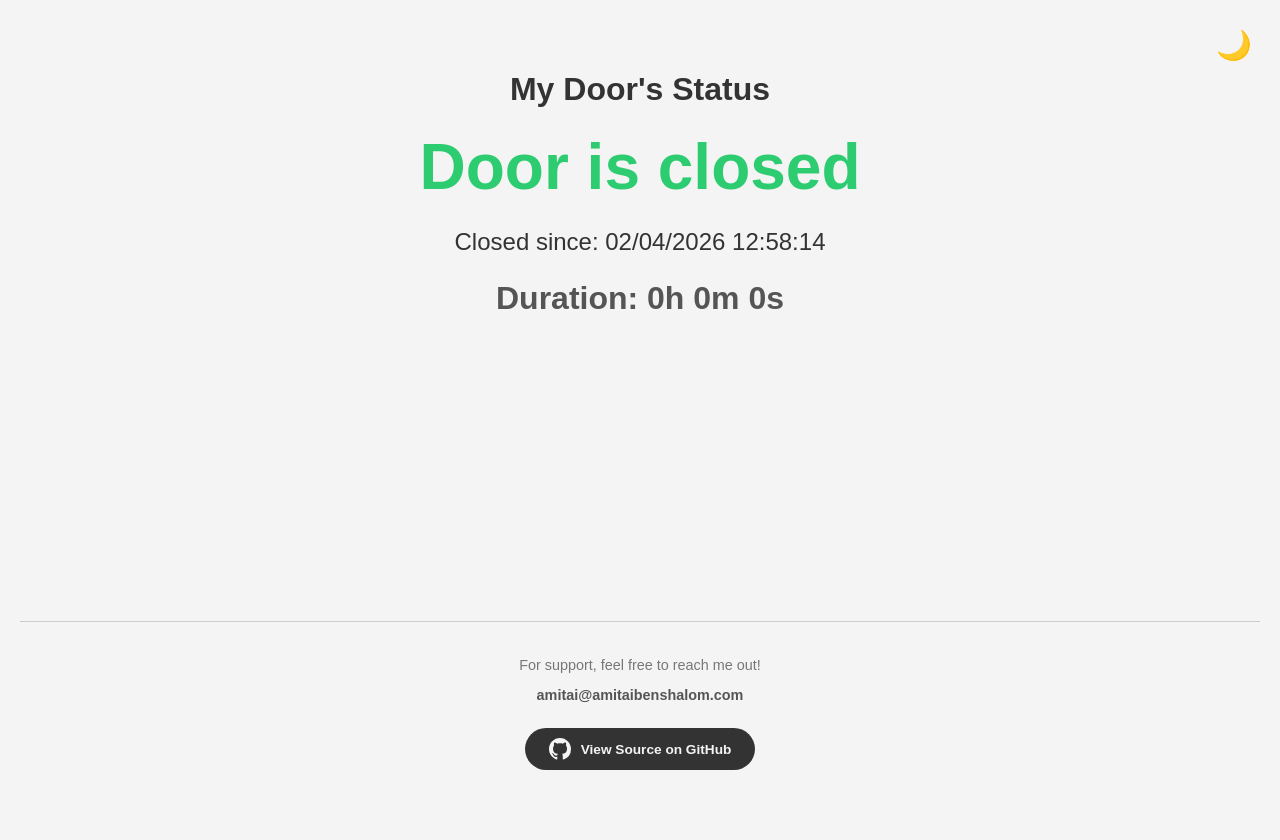
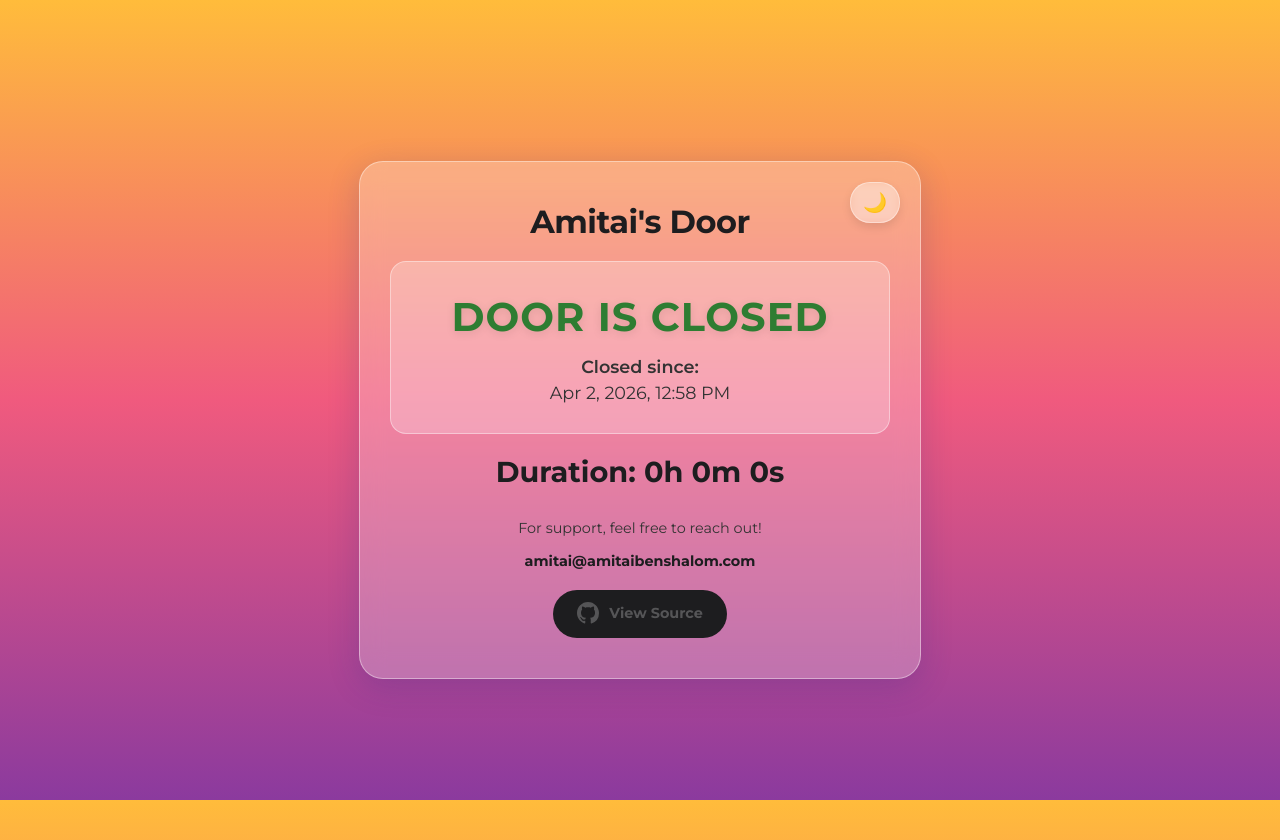
Before and after one commit to amitaibenshalom/Smart-Door, a Flask app: page / in a window 1280 px wide. Before the commit the page ends 770 px from the top, so only its background shows below. Run offline with Flask 2, Linux system fonts and the light colour scheme; parts of the project's set-up code (start-up, migrations or seed data) failed here and were passed over.

Commit message:
updated UI

```diff
--- a/Server/templates/index.html
+++ b/Server/templates/index.html
@@ -1,12 +1,20 @@
 <!doctype html>
-<html>
+<html lang="en">
     <head>
         <title>Amitai's Door</title>
         <meta name="viewport" content="width=device-width, initial-scale=1" />
 
         <link rel="manifest" href="/static/manifest.json" />
-        <meta name="theme-color" content="#121212" />
+        <meta name="theme-color" content="#ffbc3b" />
         <link rel="apple-touch-icon" href="/static/icon-192.png" />
+
+        <!-- Google Fonts: Montserrat -->
+        <link rel="preconnect" href="https://fonts.googleapis.com" />
+        <link rel="preconnect" href="https://fonts.gstatic.com" crossorigin />
+        <link
+            href="https://fonts.googleapis.com/css2?family=Montserrat:wght@400;600;700&display=swap"
+            rel="stylesheet"
+        />
 
         <script>
             if (localStorage.getItem("theme") === "dark") {
@@ -15,42 +23,63 @@
         </script>
 
         <style>
-            /* --- CSS Variables for Light/Dark Theme --- */
+            /* --- Global & Background (Using your gradient) --- */
             :root {
-                --bg-color: #f4f4f4;
-                --text-color: #333;
-                --timer-color: #555;
-                --footer-text: #777;
-                --footer-border: #ccc;
-                --link-color: #555;
-                --link-hover: #000;
+                --glass-bg: rgba(255, 255, 255, 0.25);
+                --glass-border: rgba(255, 255, 255, 0.4);
+                --text-main: #1d1d1f;
+                --text-secondary: #333333;
+                --timer-color: #1d1d1f;
+                --card-shadow: 0 8px 32px 0 rgba(31, 38, 135, 0.2);
             }
 
             html.dark-mode {
-                --bg-color: #121212;
-                --text-color: #e0e0e0;
-                --timer-color: #aaaaaa;
-                --footer-text: #888;
-                --footer-border: #333;
-                --link-color: #aaa;
-                --link-hover: #fff;
+                --glass-bg: rgba(0, 0, 0, 0.45);
+                --glass-border: rgba(255, 255, 255, 0.1);
+                --text-main: #ffffff;
+                --text-secondary: #e0e0e0;
+                --timer-color: #ffffff;
+                --card-shadow: 0 8px 32px 0 rgba(0, 0, 0, 0.5);
             }
 
             body {
-                font-family: sans-serif;
-                text-align: center;
-                padding: 50px 20px 20px 20px;
+                font-family: "Montserrat", sans-serif;
                 margin: 0;
+                padding: 20px;
+                min-height: 100vh;
                 display: flex;
                 flex-direction: column;
-                min-height: 90vh;
+                align-items: center;
+                justify-content: center;
+                /* The beautiful gradient from your image */
+                background: linear-gradient(
+                    to bottom,
+                    #ffbc3b 0%,
+                    #f05a7e 50%,
+                    #8b3a9e 100%
+                );
+                background-attachment: fixed;
+                color: var(--text-main);
+                transition: color 0.4s ease;
+            }
 
-                /* Apply the variables with a smooth transition */
-                background-color: var(--bg-color);
-                color: var(--text-color);
+            /* --- Glassmorphism Container --- */
+            .glass-container {
+                background: var(--glass-bg);
+                backdrop-filter: blur(12px);
+                -webkit-backdrop-filter: blur(12px);
+                border: 1px solid var(--glass-border);
+                border-radius: 24px;
+                padding: 40px 30px;
+                width: 100%;
+                max-width: 500px;
+                box-shadow: var(--card-shadow);
+                text-align: center;
                 transition:
-                    background-color 0.4s ease,
-                    color 0.4s ease;
+                    background 0.4s ease,
+                    border-color 0.4s ease,
+                    box-shadow 0.4s ease;
+                position: relative;
             }
 
             /* --- Theme Toggle Button --- */
@@ -58,36 +87,47 @@
                 position: absolute;
                 top: 20px;
                 right: 20px;
-                background: none;
-                border: none;
-                font-size: 1.8em;
+                background: var(--glass-bg);
+                backdrop-filter: blur(4px);
+                border: 1px solid var(--glass-border);
+                font-size: 1.2em;
                 cursor: pointer;
-                padding: 8px;
-                border-radius: 50%;
-                transition:
-                    background-color 0.2s ease,
-                    transform 0.2s ease;
+                padding: 8px 12px;
+                border-radius: 20px;
+                box-shadow: 0 4px 10px rgba(0, 0, 0, 0.1);
+                transition: all 0.2s ease;
             }
             .theme-toggle:hover {
-                background-color: rgba(128, 128, 128, 0.2);
-                transform: scale(1.1);
+                transform: scale(1.05);
+                background: rgba(255, 255, 255, 0.4);
+            }
+            html.dark-mode .theme-toggle:hover {
+                background: rgba(255, 255, 255, 0.2);
+            }
+
+            /* --- Header --- */
+            h1 {
+                font-size: 2em;
+                font-weight: 700;
+                margin-top: 0;
+                margin-bottom: 20px;
+                letter-spacing: -0.5px;
             }
 
             /* --- Warning Banner --- */
             .warning-banner {
-                background-color: #ff9800;
+                background-color: rgba(255, 152, 0, 0.9);
                 color: #fff;
-                padding: 15px;
-                font-size: 1.2em;
-                font-weight: bold;
-                border-radius: 8px;
-                margin-bottom: 30px;
-                box-shadow: 0 4px 6px rgba(0, 0, 0, 0.1);
+                padding: 12px 20px;
+                font-size: 1em;
+                font-weight: 600;
+                border-radius: 12px;
+                margin-bottom: 20px;
+                box-shadow: 0 4px 15px rgba(255, 152, 0, 0.3);
                 display: flex;
                 align-items: center;
                 justify-content: center;
                 gap: 10px;
-                transition: all 0.3s ease;
             }
             .warning-banner.hidden {
                 display: none;
@@ -108,133 +148,149 @@
                 animation: pulse 2s infinite;
             }
 
-            /* --- Main Content --- */
-            .content {
-                flex: 1;
+            /* --- Status & Details --- */
+            .status-box {
+                background: var(--glass-bg);
+                border: 1px solid var(--glass-border);
+                border-radius: 16px;
+                padding: 30px 20px;
+                margin-bottom: 20px;
             }
+
             .status {
-                font-size: 4em;
-                font-weight: bold;
-                margin-bottom: 10px;
+                font-size: 2.5em;
+                font-weight: 800;
+                margin-bottom: 15px;
+                text-transform: uppercase;
+                letter-spacing: 1px;
+                text-shadow: 0 2px 10px rgba(0, 0, 0, 0.1);
             }
             .open {
-                color: #e74c3c;
+                color: #ffe600; /* Bright yellow for visibility on gradient */
             }
             .closed {
-                color: #2ecc71;
+                color: #00ff88; /* Bright green */
             }
+            html.light-mode .open {
+                color: #d32f2f;
+            }
+            html.light-mode .closed {
+                color: #2e7d32;
+            }
+
             .details {
-                font-size: 1.5em;
-                color: var(--text-color);
-                transition: color 0.4s ease;
+                font-size: 1.1em;
+                font-weight: 600;
+                color: var(--text-secondary);
+                margin: 0;
             }
+            #last-change-time {
+                display: block;
+                font-weight: 400;
+                margin-top: 5px;
+            }
+
+            /* --- Timer --- */
             .timer {
-                font-size: 2em;
-                font-weight: bold;
+                font-size: 1.8em;
+                font-weight: 700;
                 color: var(--timer-color);
                 margin-top: 10px;
-                transition: color 0.4s ease;
             }
 
             /* --- Footer --- */
             .footer {
-                margin-top: 50px;
-                padding-top: 20px;
-                border-top: 1px solid var(--footer-border);
+                margin-top: 30px;
                 font-size: 0.9em;
-                color: var(--footer-text);
-                transition:
-                    border-color 0.4s ease,
-                    color 0.4s ease;
+                color: var(--text-secondary);
             }
             .footer a {
-                color: var(--link-color);
+                color: var(--text-main);
                 text-decoration: none;
-                font-weight: bold;
-                transition: color 0.4s ease;
+                font-weight: 700;
+                border-bottom: 2px solid transparent;
+                transition: border-color 0.2s ease;
             }
             .footer a:hover {
-                text-decoration: underline;
-                color: var(--link-hover);
+                border-color: var(--text-main);
             }
 
             /* --- GitHub Button --- */
             .github-section {
-                margin-top: 25px;
+                margin-top: 20px;
                 display: flex;
                 justify-content: center;
             }
-
             .github-link {
                 display: flex;
                 align-items: center;
                 gap: 10px;
-                padding: 10px 24px;
-                background-color: var(
-                    --text-color
-                ); /* Inverts automatically in dark mode */
-                color: var(
-                    --bg-color
-                ) !important; /* Inverts automatically in dark mode */
+                padding: 12px 24px;
+                background-color: var(--text-main);
+                color: var(--glass-bg) !important;
                 border-radius: 30px;
                 text-decoration: none !important;
-                font-weight: bold;
-                font-size: 0.95em;
+                font-weight: 700;
+                font-size: 1em;
                 transition:
                     transform 0.2s ease,
                     box-shadow 0.2s ease,
                     opacity 0.2s ease;
+                border: none;
             }
-
+            html.dark-mode .github-link {
+                background-color: #ffffff;
+                color: #000000 !important;
+            }
             .github-link:hover {
                 transform: translateY(-3px);
-                box-shadow: 0 6px 15px rgba(0, 0, 0, 0.15);
-                opacity: 0.9;
+                box-shadow: 0 8px 20px rgba(0, 0, 0, 0.2);
             }
-
-            /* Add a subtle glow for the button in dark mode */
             html.dark-mode .github-link:hover {
-                box-shadow: 0 6px 15px rgba(255, 255, 255, 0.15);
+                box-shadow: 0 8px 20px rgba(255, 255, 255, 0.2);
             }
         </style>
     </head>
     <body>
-        <button id="theme-toggle" class="theme-toggle" title="Toggle Dark Mode">
+        <div class="glass-container">
+            <button
+                id="theme-toggle"
+                class="theme-toggle"
+                title="Toggle Dark Mode"
+            >
                 🌙
             </button>
+
+            <h1>Amitai's Door</h1>
 
             <div
                 id="connection-warning"
                 class="warning-banner {% if is_connected %}hidden{% endif %}"
             >
                 <span class="warning-icon">⚠️</span>
-            Sensor Disconnected! Data may not be accurate.
+                Sensor Disconnected!
             </div>
-
-        <div class="content">
-            <h1>My Door's Status</h1>
 
             {% set is_open = door_state['status'] == 'open' %} {% set css_class
             = 'open' if is_open else 'closed' %} {% set display_text = 'DOOR IS
-            OPENED!!' if is_open else 'Door is closed' %} {% set time_label =
+            OPEN!!' if is_open else 'Door is closed' %} {% set time_label =
             'Open since:' if is_open else 'Closed since:' %}
 
+            <div class="status-box">
                 <div id="status-text" class="status {{ css_class }}">
                     {{ display_text }}
                 </div>
 
                 <div class="details">
-                <p>
                     {{ time_label }}
                     <span id="last-change-time">Loading...</span>
-                </p>
+                </div>
             </div>
 
             <div class="timer" id="live-timer">Duration: 0h 0m 0s</div>
-        </div>
 
             <div class="footer">
-            <p>For support, feel free to reach me out!</p>
+                <p>For support, feel free to reach out!</p>
                 <p>
                     <a href="mailto:amitai@amitaibenshalom.com"
                         >amitai@amitaibenshalom.com</a
@@ -257,8 +313,9 @@
                                 d="M12 0C5.37 0 0 5.37 0 12c0 5.31 3.435 9.795 8.205 11.385.6.105.825-.255.825-.57 0-.285-.015-1.23-.015-2.235-3.015.555-3.795-.735-4.035-1.41-.135-.345-.72-1.41-1.23-1.695-.42-.225-1.02-.78-.015-.795.945-.015 1.62.87 1.845 1.23 1.08 1.815 2.805 1.305 3.495.99.105-.78.42-1.305.765-1.605-2.67-.3-5.46-1.335-5.46-5.925 0-1.305.465-2.385 1.23-3.225-.12-.3-.54-1.53.12-3.18 0 0 1.005-.315 3.3 1.23.96-.27 1.98-.405 3-.405s2.04.135 3 .405c2.295-1.56 3.3-1.23 3.3-1.23.66 1.65.24 2.88.12 3.18.765.84 1.23 1.905 1.23 3.225 0 4.605-2.805 5.625-5.475 5.925.435.375.81 1.095.81 2.22 0 1.605-.015 2.895-.015 3.3 0 .315.225.69.825.57A12.02 12.02 0 0024 12c0-6.63-5.37-12-12-12z"
                             />
                         </svg>
-                    View Source on GitHub
+                        View Source
                     </a>
+                </div>
             </div>
         </div>
 
@@ -267,13 +324,19 @@
             const themeToggleBtn = document.getElementById('theme-toggle');
             const htmlElement = document.documentElement;
 
-            // Set initial button icon based on the script we ran in the <head>
+            if (!htmlElement.classList.contains('dark-mode') && localStorage.getItem('theme') !== 'dark') {
+                htmlElement.classList.add('light-mode');
+            }
+
             if (htmlElement.classList.contains('dark-mode')) {
                 themeToggleBtn.innerText = '☀️';
+            } else {
+                themeToggleBtn.innerText = '🌙';
             }
 
             themeToggleBtn.addEventListener('click', () => {
                 htmlElement.classList.toggle('dark-mode');
+                htmlElement.classList.toggle('light-mode');
 
                 if (htmlElement.classList.contains('dark-mode')) {
                     localStorage.setItem('theme', 'dark');
@@ -298,7 +361,7 @@
                 const hours = Math.floor((diff / (1000 * 60 * 60)));
 
                 document.getElementById("live-timer").innerText =
-                    "Duration: " + hours + "h " + minutes + "m " + seconds + "s";
+                    hours + "h " + minutes + "m " + seconds + "s";
             }
 
             setInterval(updateTimer, 1000);
@@ -306,13 +369,11 @@
 
             const dateObj = new Date(lastChangeTimestamp);
             const options = {
-                year: 'numeric', month: '2-digit', day: '2-digit',
-                hour: '2-digit', minute: '2-digit', second: '2-digit',
-                hour12: false
+                year: 'numeric', month: 'short', day: 'numeric',
+                hour: '2-digit', minute: '2-digit'
             };
 
-            document.getElementById("last-change-time").innerText =
-                dateObj.toLocaleString('en-GB', options).replace(',', '');
+            document.getElementById("last-change-time").innerText = dateObj.toLocaleString('en-US', options);
 
             // Polling the server every 2 seconds
             setInterval(function() {
```
Lines whose indentation alone changed are shown as unchanged.
